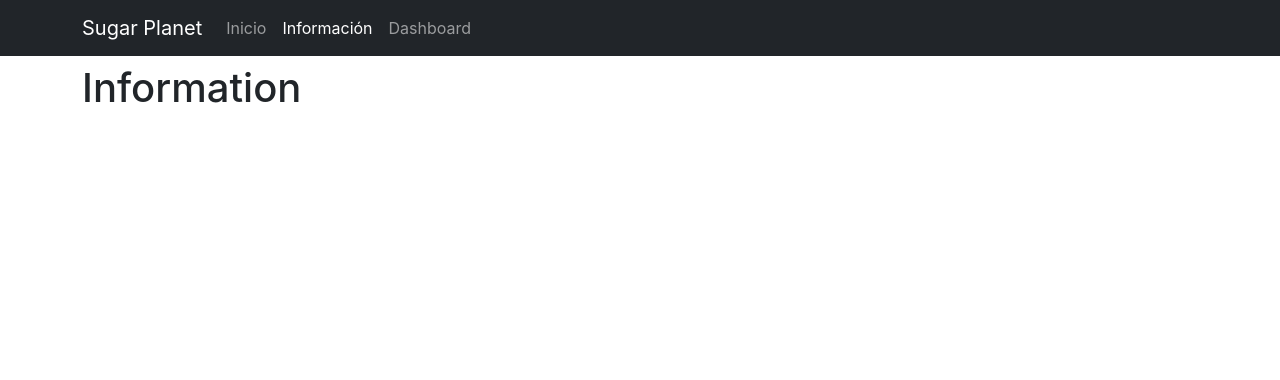
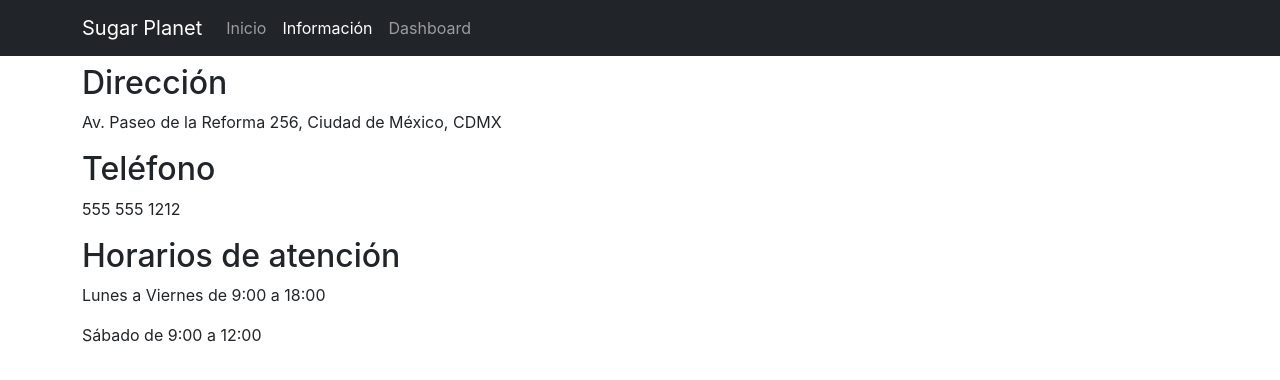
Before and after one commit to WollenMoth/sugar-planet, a React (Create React App) app: page /info in a window 1280 px wide. Shown: the top 380 px of the page. Built offline with nearby package versions, Linux system fonts and the light colour scheme; the HTML template or start-up script is replaced by a standard one.

Commit message:
feat: Information

```diff
--- a/src/components/information.jsx
+++ b/src/components/information.jsx
@@ -3,7 +3,13 @@ import React from "react";
 function Information(props) {
   return (
     <div>
-      <h1>Information</h1>
+      <h2>Dirección</h2>
+      <p>Av. Paseo de la Reforma 256, Ciudad de México, CDMX</p>
+      <h2>Teléfono</h2>
+      <p>555 555 1212</p>
+      <h2>Horarios de atención</h2>
+      <p>Lunes a Viernes de 9:00 a 18:00</p>
+      <p>Sábado de 9:00 a 12:00</p>
     </div>
   );
 }
```
